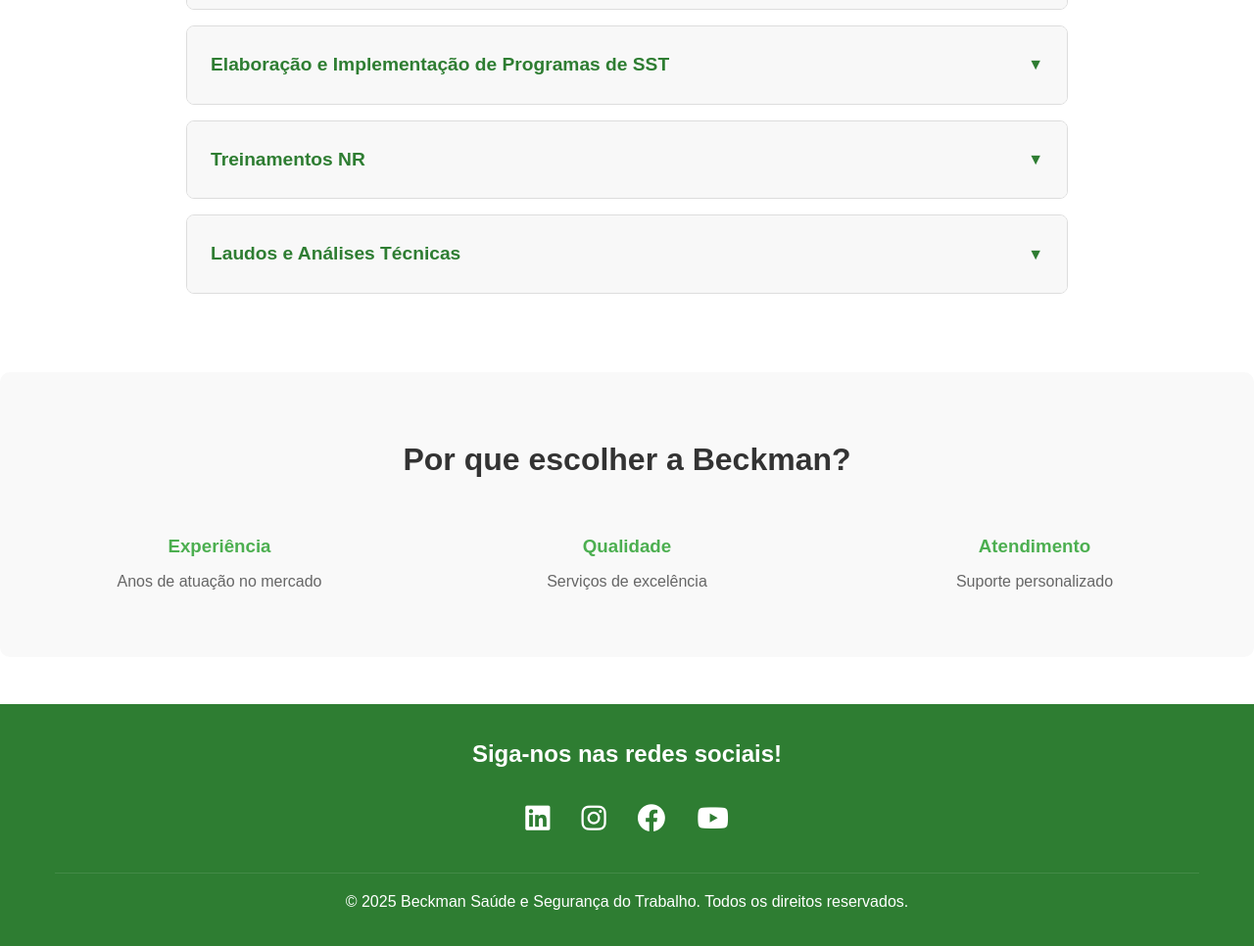
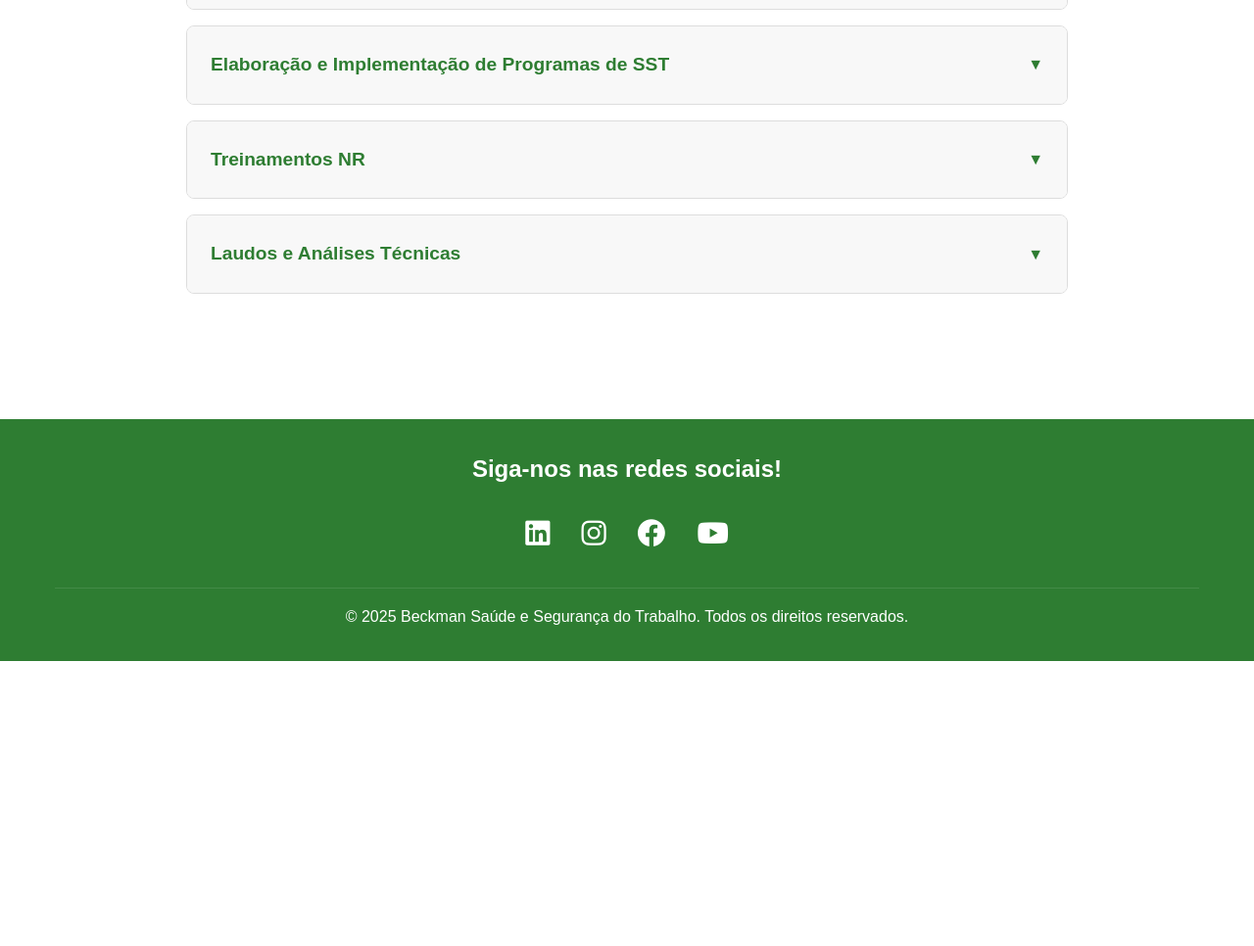
Before and after one commit to Beckman-SST/beckmanSite, a plain HTML site: page servicos.html in a window 1280 px wide. Shown: the part 1256-2222 px from the top of the page at 98% size. After the commit the page ends 1931 px from the top, so only its background shows below. Drawn offline with Linux system fonts and the light colour scheme.

Commit message:
remoção de bloco 'por que escolher a beckman?'

```diff
--- a/servicos.html
+++ b/servicos.html
@@ -169,23 +169,7 @@
             </div>
         </section>
 
-        <section class="why-choose-us">
-            <h2>Por que escolher a Beckman?</h2>
-            <div class="benefits-grid">
-                <div class="benefit-item">
-                    <h3>Experiência</h3>
-                    <p>Anos de atuação no mercado</p>
-                </div>
-                <div class="benefit-item">
-                    <h3>Qualidade</h3>
-                    <p>Serviços de excelência</p>
-                </div>
-                <div class="benefit-item">
-                    <h3>Atendimento</h3>
-                    <p>Suporte personalizado</p>
-                </div>
-            </div>
-        </section>
+
     </main>
 
     <footer class="footer">
```
